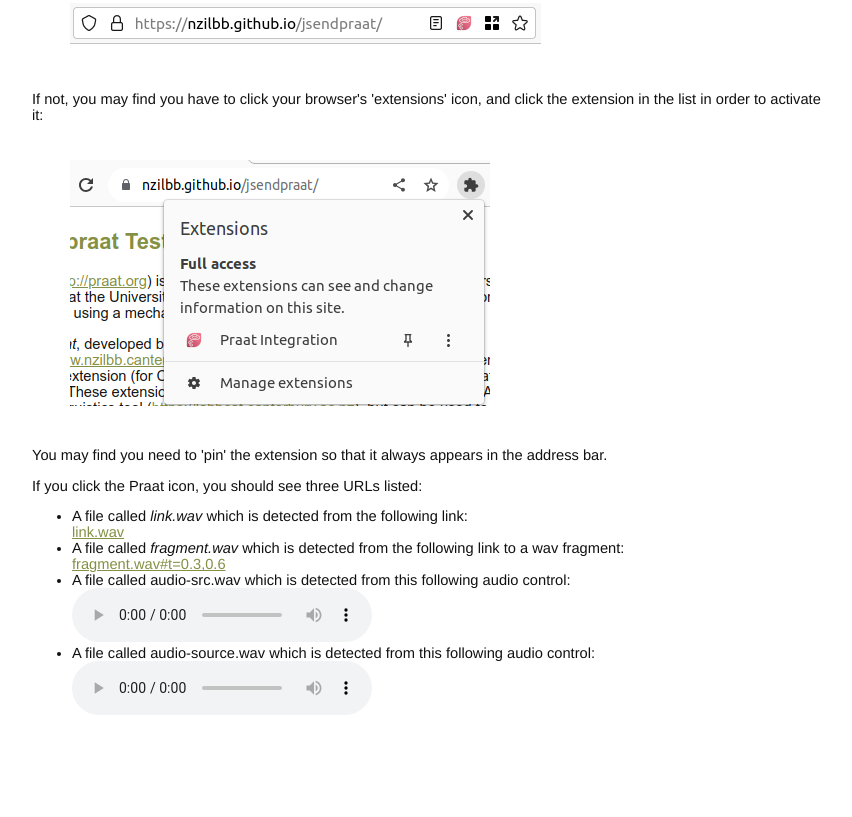
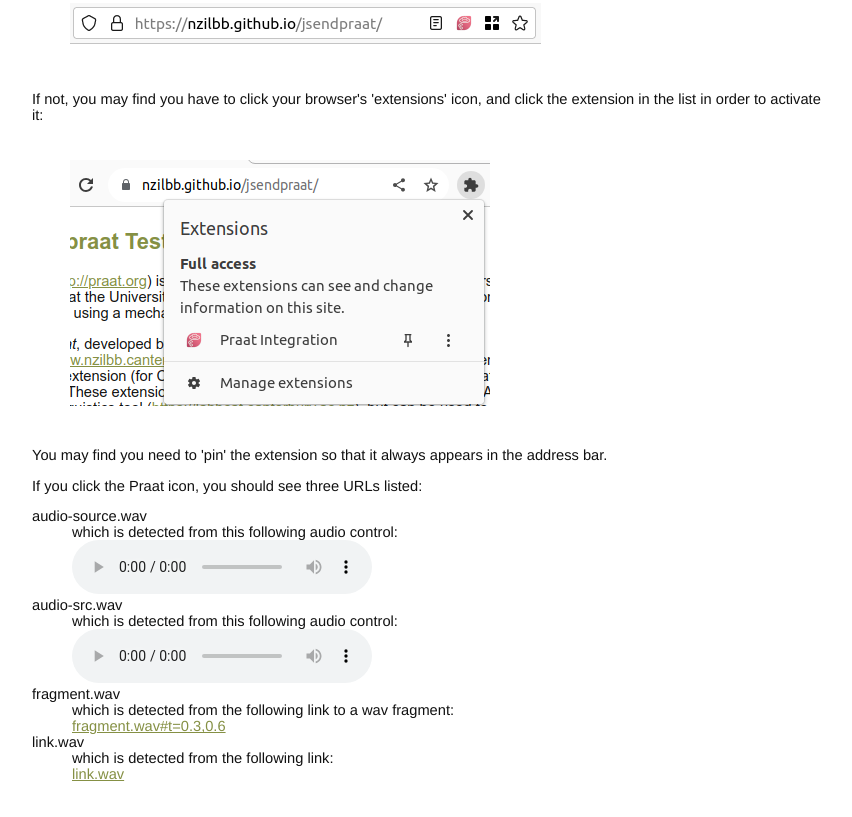
Before and after one commit to nzilbb/jsendpraat, a browser extension: page docs/index.html in a window 1280 px wide. Shown: the part 305-1122 px from the top of the page, without its empty margins (208-1060 px from the left). Before the commit the page ends 1061 px from the top, so only its background shows below. Drawn offline with Linux system fonts and the light colour scheme.

Commit message:
Change unordered list to definition list for readability.

```diff
--- a/docs/index.html
+++ b/docs/index.html
@@ -49,23 +49,27 @@
 
       <p> If you click the Praat icon, you should see three URLs listed: </p>
 
-      <ul>
-        <li> A file called <i>link.wav</i> which is detected from the following link:<br>
-          <a href="link.wav" title="A direct link to a .wav file">link.wav</a></li>
-        <li> A file called <i>fragment.wav</i> which is detected from the following link to a
-          wav fragment:<br>
-          <a href="fragment.wav#t=0.3,0.6" title="A direct link to a .wav fragment">
-            fragment.wav#t=0.3,0.6</a></li>
-        <li> A file called <a>audio-src.wav</a> which is detected from this following audio
-          control:<br>
-          <audio src="audio-src.wav" controls></audio></li>
-        <li> A file called <a>audio-source.wav</a> which is detected from this following
-          audio control:<br>
+      <dl>
+        <dt>audio-source.wav</dt>
+        <dd> which is detected from this following audio control:<br>
           <audio controls>
             <source src="audio-source.wav" type="audio/wav">
           </audio>
-        </li>
-      </ul>
+        </dd>
+
+        <dt>audio-src.wav</dt>
+        <dd> which is detected from this following audio control:<br>
+          <audio src="audio-src.wav" controls></audio></dd>
+
+        <dt>fragment.wav</dt>
+        <dd> which is detected from the following link to a wav fragment:<br>
+          <a href="fragment.wav#t=0.3,0.6" title="A direct link to a .wav fragment">
+            fragment.wav#t=0.3,0.6</a></dd>
+
+        <dt>link.wav</dt>
+        <dd>  which is detected from the following link:<br>
+          <a href="link.wav" title="A direct link to a .wav file">link.wav</a></dd>
+      </dl>
     </article>
   </body>
 </html>
```
